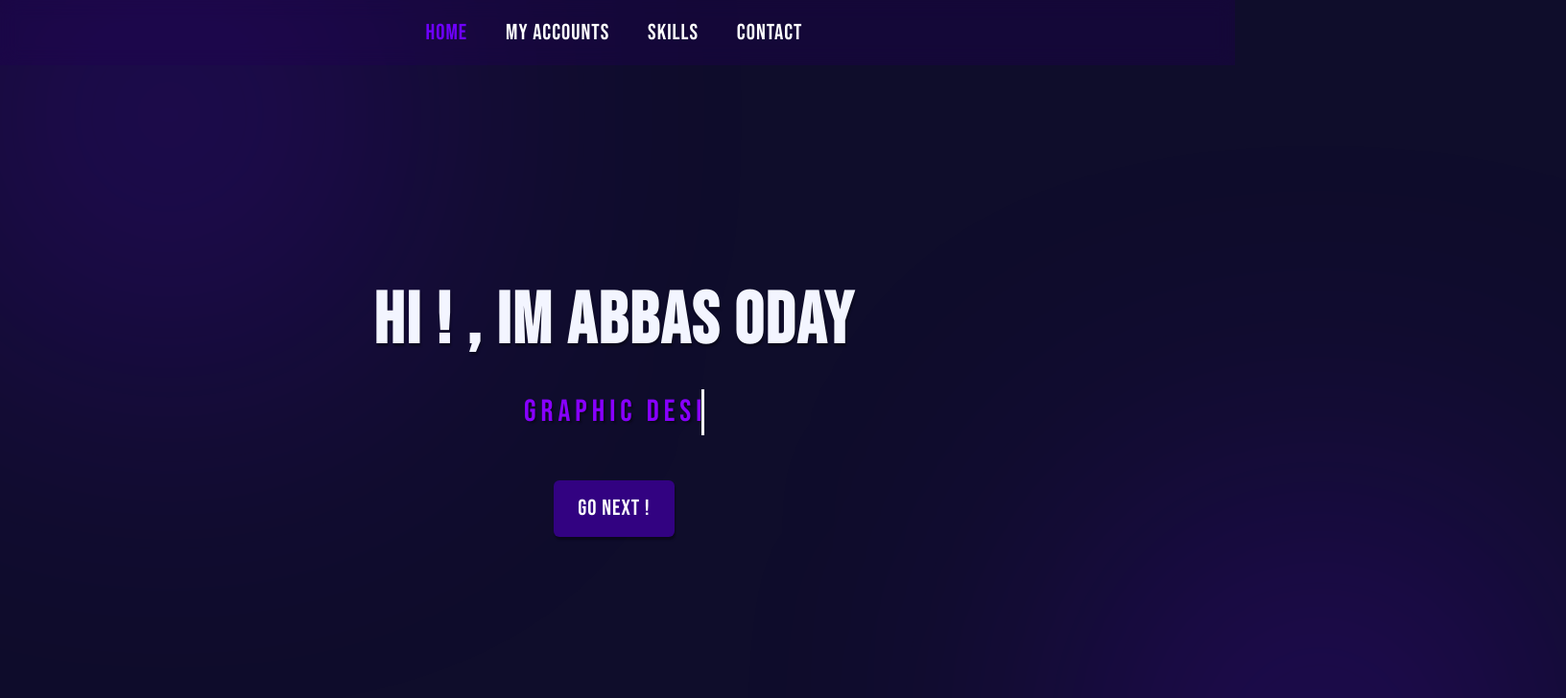
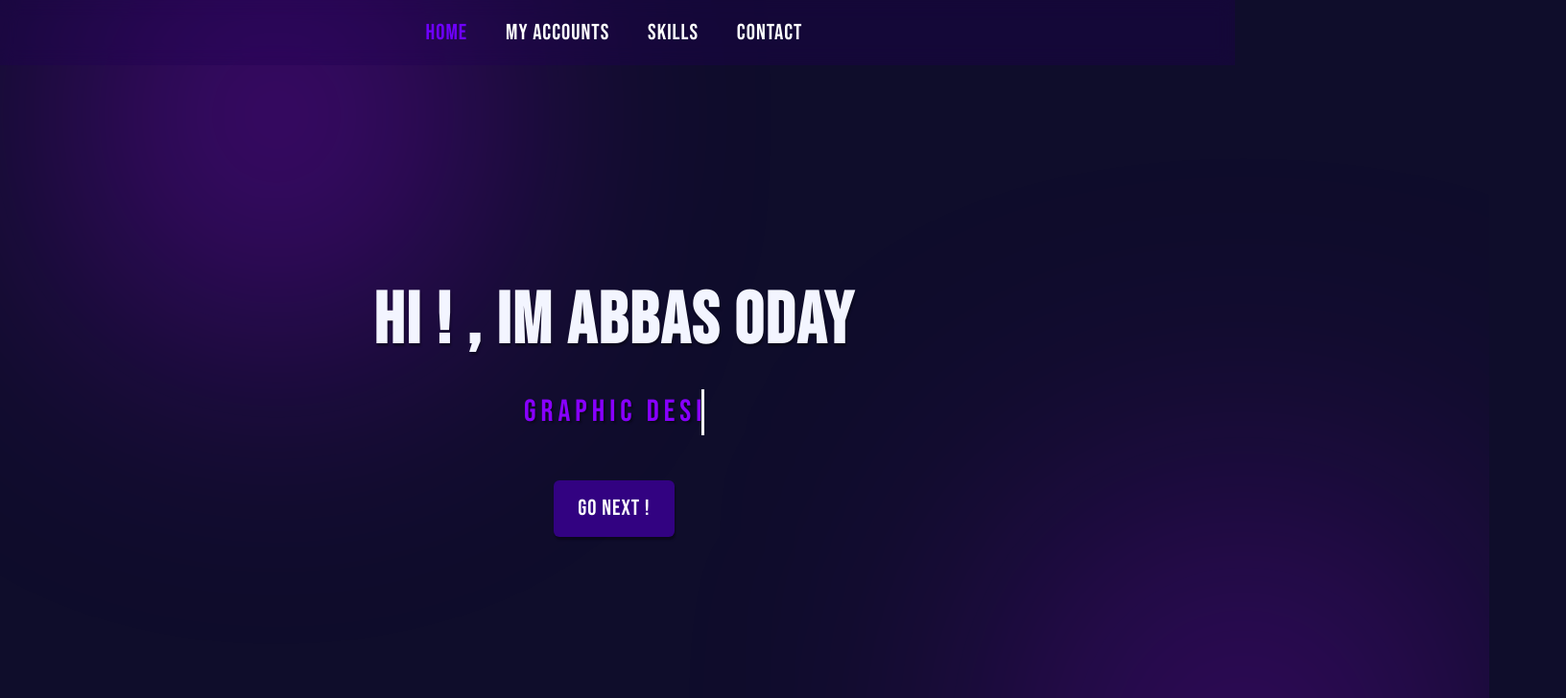
Before and after one commit to Abbasoday/Abs-Website, a plain HTML site: page index.html in a window 1280 px wide. Shown: the top 728 px of the page at 96% size, 1632 px wide, since content can reach past the window. Drawn offline with Linux system fonts and the light colour scheme; some packages are replaced by stand-ins of ours; a script that the page names is missing.

Commit message:
Add files via upload

```diff
--- a/Style.css
+++ b/Style.css
@@ -77,10 +77,10 @@
   position: absolute;
   width: 40vw;
   height: 110vh;
-  background: radial-gradient(circle, #6a00ff62 0%, rgba(10,10,10,0) 70%);
-  filter: blur(150px);
+  background: radial-gradient(circle, #a600ff71 0%, rgba(10,10,10,0) 70%);
+  filter: blur(130px);
   z-index: -10;
-  left: -5rem;
+  left: 2rem;
   margin-top: -20rem;
 }
 
@@ -88,10 +88,10 @@
   position: absolute;
   width: 40vw;
   height: 110vh;
-  background: radial-gradient(circle, #6a00ff62 0%, rgba(10,10,10,0) 70%);
-  filter: blur(150px);
+  background: radial-gradient(circle, #a600ff71 0%, rgba(10,10,10,0) 70%);
+  filter: blur(140px);
   z-index: -10;
-  left: 70rem;
+  left: 65rem;
   margin-top: 21rem;
 }
 
@@ -147,6 +147,7 @@
     align-items: center;
     height: 100vh;
     text-align: center;
+
 }
 
 
```
